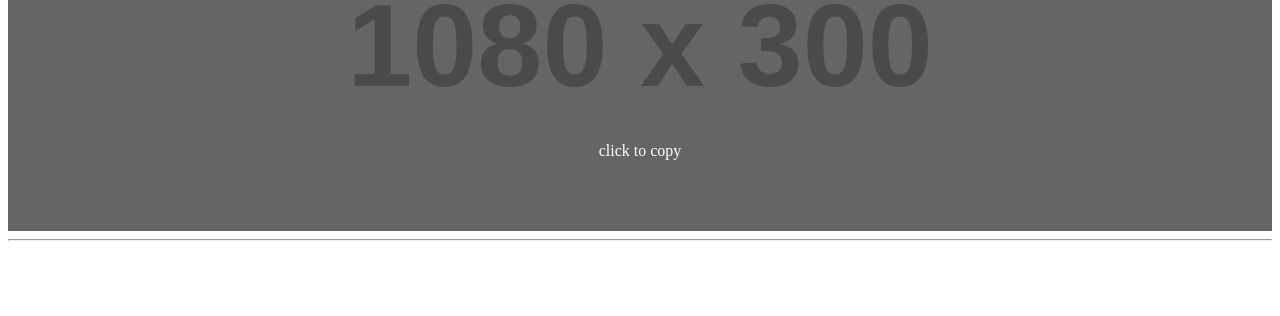
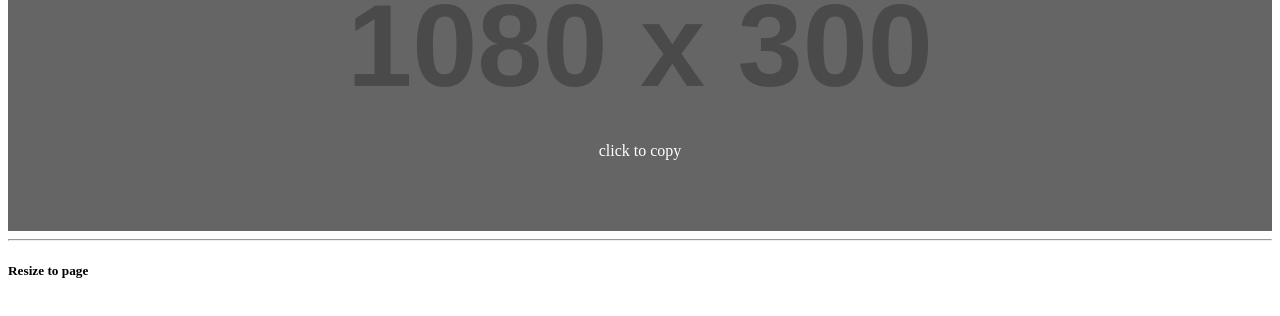
Before and after one commit to hitnux/autoRatioJS, a plain HTML site: page index.html in a window 1280 px wide. Shown: the part 128-444 px from the top of the page. Drawn offline with Linux system fonts and the light colour scheme; placeholder pictures from the web are drawn by us.

Commit message:
Update index.html

```diff
--- a/index.html
+++ b/index.html
@@ -12,6 +12,7 @@
     </div>
     <hr>
     <div>
+      <h5>Resize to page</h5>
       <picture class="auto-ratio">
         <source media="(max-width: 1024px)" srcset="https://via.placeholder.com/400x200">
         <source media="(min-width: 1025px)" srcset="https://via.placeholder.com/1080x300">
```
